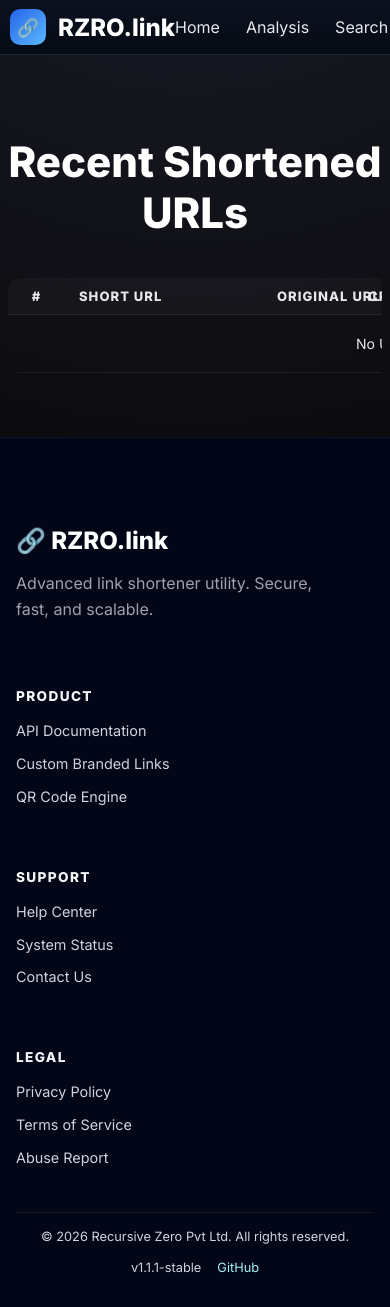
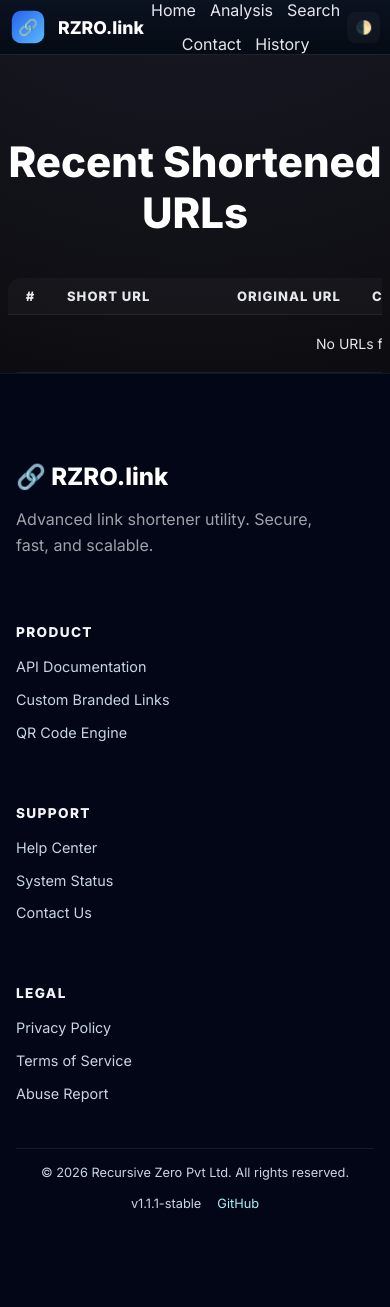
Before and after one commit to recursivezero/tiny, a FastAPI app: page /history in a window 390 px wide. After the commit the page ends 1209 px from the top, so only its background shows below. Run offline with FastAPI, Linux system fonts and the light colour scheme; data that the repository does not hold is empty.

Commit message:
[RTY-260041]: added respnosiveness

```diff
--- a/app/static/css/tiny.css
+++ b/app/static/css/tiny.css
@@ -1,3 +1,9 @@
+*,
+*::before,
+*::after {
+  box-sizing: border-box;
+}
+
 :root {
   --bg: #0a0a0c;
   --glass: rgba(255, 255, 255, 0.03);
@@ -14,6 +20,7 @@ body {
   margin: 0;
   overflow-x: hidden;
   background-image: radial-gradient(circle at 50% -20%, #1e1e2e 0%, transparent 50%);
+
 }
 
 
@@ -30,12 +37,13 @@ body.light-theme {
 }
 
 .main-layout {
-  max-width: 940px;
+  max-width: 870px;
   margin: 0 auto;
   padding: 6rem 1rem 4rem;
   display: flex;
   flex-direction: column;
   gap: 2rem;
+  flex: 1;
 }
 
 .page {
@@ -53,7 +61,7 @@ body.light-theme {
   justify-content: space-between;
   padding: 0 10px;
   box-sizing: border-box;
-
+  overflow: hidden;
   background: var(--glass);
   border-bottom: 1px solid var(--glass-border);
   z-index: 1000;
@@ -94,6 +102,9 @@ body.light-theme .app-header {
   display: flex;
   gap: 26px;
   margin: 0 auto;
+  flex-wrap: wrap;
+  white-space: nowrap;
+  flex-shrink: 1;
 }
 
 .nav-link,
@@ -167,9 +178,25 @@ body.dark-theme .app-header {
 }
 
 @media (max-width: 600px) {
-  .logo {
-    font-size: 1.2rem;
+  .app-logo {
+    transform: scale(0.9);
   }
+
+  .app-name {
+    font-size: 1.1rem;
+  }
+
+
+}
+
+@media (max-width: 700px) {
+
+  .header-nav {
+    flex-wrap: wrap;
+    justify-content: center;
+    gap: 14px;
+  }
+
 }
 
 /* Hero input */
@@ -380,6 +407,23 @@ body.dark-theme .app-header {
   font-weight: 700;
 }
 
+@media (max-width: 768px) {
+
+  .input-wrapper {
+    flex-direction: column;
+  }
+
+  .btn-primary {
+    width: 100%;
+  }
+
+  .scroll-container {
+    padding-left: 12px;
+    padding-right: 12px;
+  }
+
+}
+
 /* ===============================
    MODERN GLASS RECENT TABLE
 ================================= */
@@ -394,6 +438,7 @@ body.dark-theme .app-header {
 .recent-table-wrapper {
   width: 100%;
   overflow-x: auto;
+  -webkit-overflow-scrolling: touch;
 }
 
 /* ===============================
@@ -406,7 +451,7 @@ body.dark-theme .app-header {
   border-radius: 12px;
   overflow: hidden;
   table-layout: fixed;
-  min-width: 800px;
+  min-width: 720px;
 }
 
 .recent-table thead {
@@ -583,7 +628,7 @@ footer.big-footer {
   background: var(--bg);
   border-top: 1px solid var(--glass-border);
   padding: 4rem 1rem 2rem;
-  margin-top: 4rem;
+  margin-top: auto;
 }
 
 .footer-grid {
```
